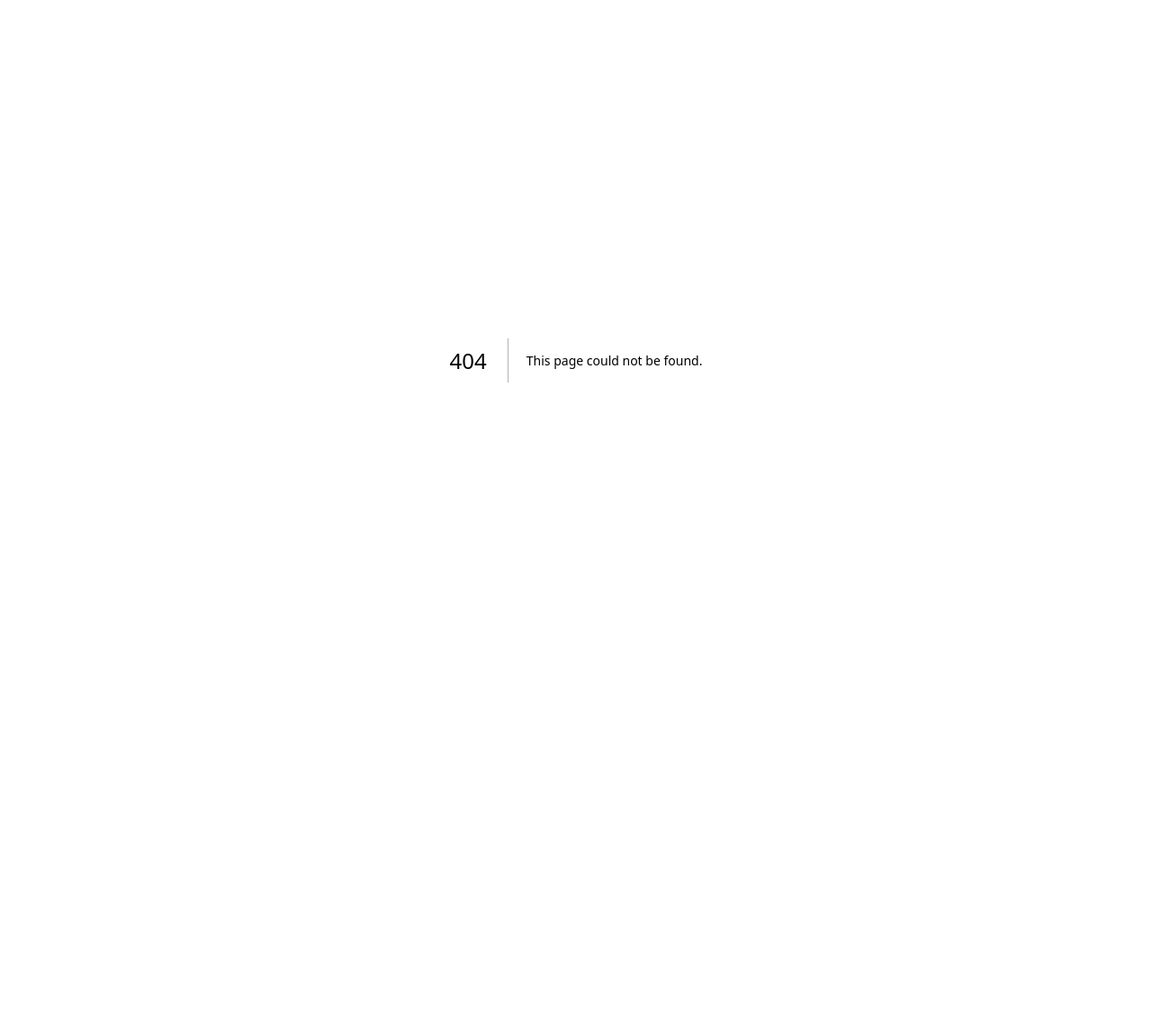
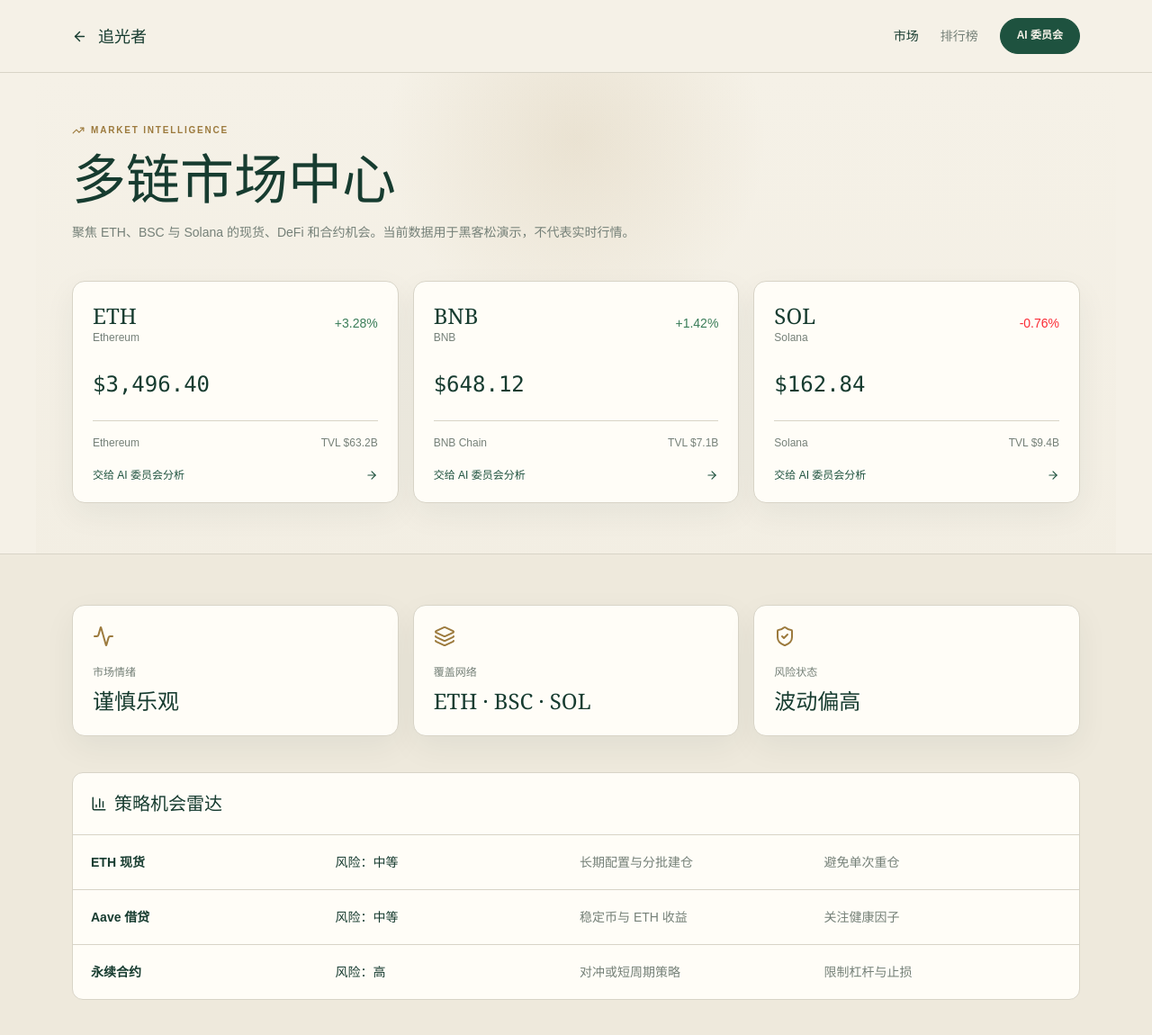
Before and after one commit to zhangbobo123/oracle-capital, a Next.js app: page /market in a window 1280 px wide. Before the commit this address had no page. Shown: the top 1150 px of the page at 90% size. Before the commit the page ends 800 px from the top, so only its background shows below. Built offline with nearby package versions, Linux system fonts and the light colour scheme.

Commit message:
Add dedicated market and rankings pages

```diff
--- a/next.config.ts
+++ b/next.config.ts
@@ -4,7 +4,7 @@ const isGitHubActions = process.env.STATIC_EXPORT === "true";
 const basePath = isGitHubActions ? "/oracle-capital" : "";
 
 const nextConfig: NextConfig = {
-  output: "export",
+  ...(isGitHubActions ? { output: "export" as const } : {}),
   basePath,
   assetPrefix: basePath,
   env: {
--- /dev/null
+++ b/src/app/market/page.tsx
@@ -0,0 +1,55 @@
+import Link from "next/link";
+import { ArrowLeft, ArrowRight, Activity, BarChart3, Layers3, ShieldCheck, TrendingUp } from "lucide-react";
+
+const assets = [
+  { symbol: "ETH", name: "Ethereum", price: "$3,496.40", change: "+3.28%", chain: "Ethereum", tvl: "$63.2B", tone: "text-[var(--positive)]" },
+  { symbol: "BNB", name: "BNB", price: "$648.12", change: "+1.42%", chain: "BNB Chain", tvl: "$7.1B", tone: "text-[var(--positive)]" },
+  { symbol: "SOL", name: "Solana", price: "$162.84", change: "-0.76%", chain: "Solana", tvl: "$9.4B", tone: "text-red-500" },
+];
+
+const opportunities = [
+  ["ETH 现货", "中等", "长期配置与分批建仓", "避免单次重仓"],
+  ["Aave 借贷", "中等", "稳定币与 ETH 收益", "关注健康因子"],
+  ["永续合约", "高", "对冲或短周期策略", "限制杠杆与止损"],
+];
+
+export default function MarketPage() {
+  return (
+    <main className="min-h-screen bg-[var(--bg)] text-[var(--ink)]">
+      <header className="border-b border-[var(--line)] bg-[var(--bg-glass)] backdrop-blur">
+        <div className="mx-auto flex h-20 max-w-[1200px] items-center justify-between px-5 lg:px-10">
+          <Link href="/" className="flex items-center gap-3 font-serif text-lg"><ArrowLeft size={17} />追光者</Link>
+          <nav className="flex items-center gap-6 text-sm"><span className="text-[var(--ink)]">市场</span><Link href="/rankings" className="text-[var(--muted)] hover:text-[var(--ink)]">排行榜</Link><Link href="/" className="primary-btn">AI 委员会</Link></nav>
+        </div>
+      </header>
+      <section className="hero-glow mx-auto max-w-[1200px] px-5 py-14 lg:px-10">
+        <div className="section-label"><TrendingUp size={14} /> MARKET INTELLIGENCE</div>
+        <h1 className="mt-4 font-serif text-4xl md:text-6xl">多链市场中心</h1>
+        <p className="mt-4 max-w-2xl text-sm leading-7 text-[var(--muted)]">聚焦 ETH、BSC 与 Solana 的现货、DeFi 和合约机会。当前数据用于黑客松演示，不代表实时行情。</p>
+        <div className="mt-10 grid gap-4 md:grid-cols-3">
+          {assets.map((asset) => (
+            <article key={asset.symbol} className="stat-card">
+              <div className="flex items-center justify-between"><div><div className="font-serif text-2xl">{asset.symbol}</div><div className="text-xs text-[var(--muted)]">{asset.name}</div></div><span className={`text-sm ${asset.tone}`}>{asset.change}</span></div>
+              <div className="mt-7 font-mono text-2xl">{asset.price}</div>
+              <div className="mt-6 flex justify-between border-t border-[var(--line)] pt-4 text-xs text-[var(--muted)]"><span>{asset.chain}</span><span>TVL {asset.tvl}</span></div>
+              <Link href={`/?question=${encodeURIComponent(`请分析 ${asset.symbol} 的现货、DeFi 和合约机会`)}`} className="mt-5 flex items-center justify-between text-xs text-[var(--green)]">交给 AI 委员会分析<ArrowRight size={14} /></Link>
+            </article>
+          ))}
+        </div>
+      </section>
+      <section className="border-t border-[var(--line)] bg-[var(--panel-soft)]">
+        <div className="mx-auto max-w-[1200px] px-5 py-14 lg:px-10">
+          <div className="grid gap-4 md:grid-cols-3">
+            <div className="stat-card"><Activity className="text-[var(--gold)]" /><div className="mt-5 text-xs text-[var(--muted)]">市场情绪</div><div className="mt-2 font-serif text-2xl">谨慎乐观</div></div>
+            <div className="stat-card"><Layers3 className="text-[var(--gold)]" /><div className="mt-5 text-xs text-[var(--muted)]">覆盖网络</div><div className="mt-2 font-serif text-2xl">ETH · BSC · SOL</div></div>
+            <div className="stat-card"><ShieldCheck className="text-[var(--gold)]" /><div className="mt-5 text-xs text-[var(--muted)]">风险状态</div><div className="mt-2 font-serif text-2xl">波动偏高</div></div>
+          </div>
+          <div className="mt-10 overflow-hidden rounded-xl border border-[var(--line)] bg-[var(--panel)]">
+            <div className="flex items-center gap-2 border-b border-[var(--line)] p-5 font-serif text-xl"><BarChart3 size={18} />策略机会雷达</div>
+            {opportunities.map(([name, risk, use, note]) => <div key={name} className="grid gap-2 border-b border-[var(--line)] p-5 text-sm last:border-0 md:grid-cols-4"><strong>{name}</strong><span>风险：{risk}</span><span className="text-[var(--muted)]">{use}</span><span className="text-[var(--muted)]">{note}</span></div>)}
+          </div>
+        </div>
+      </section>
+    </main>
+  );
+}
--- a/src/app/page.tsx
+++ b/src/app/page.tsx
@@ -1,6 +1,7 @@
 "use client";
 
 import { FormEvent, useEffect, useMemo, useState } from "react";
+import Link from "next/link";
 import {
   ArrowLeft,
   ArrowRight,
@@ -155,9 +156,9 @@ export default function Home() {
         <div className="mx-auto flex h-20 max-w-[1440px] items-center justify-between px-5 lg:px-10">
           <button onClick={() => setView("home")}><BrandMark /></button>
           <nav className="hidden items-center gap-9 text-sm text-[var(--muted)] md:flex">
-            <button onClick={() => { setView("home"); window.setTimeout(() => document.querySelector("#topics")?.scrollIntoView(), 0); }} className="hover:text-[var(--ink)]">{t.navMarket}</button>
+            <Link href="/market" className="hover:text-[var(--ink)]">{t.navMarket}</Link>
             <button onClick={() => setView("home")} className="text-[var(--ink)]">{t.navMasters}</button>
-            <button onClick={() => { setView("home"); window.setTimeout(() => document.querySelector("#rankings")?.scrollIntoView(), 0); }} className="hover:text-[var(--ink)]">{t.navRank}</button>
+            <Link href="/rankings" className="hover:text-[var(--ink)]">{t.navRank}</Link>
           </nav>
           <div className="flex items-center gap-2">
             <button className="icon-btn" onClick={() => setLang(lang === "zh" ? "en" : "zh")} aria-label="Change language">
--- /dev/null
+++ b/src/app/rankings/page.tsx
@@ -0,0 +1,45 @@
+import Link from "next/link";
+import { ArrowLeft, ArrowRight, Award, BarChart3 } from "lucide-react";
+
+const masters = [
+  ["弗里德里希·哈耶克", "货币竞争", "进取", "+27.3%", "76"],
+  ["彼得·林奇", "成长价值", "均衡", "+24.1%", "82"],
+  ["约翰·凯恩斯", "宏观周期", "均衡", "+22.5%", "79"],
+  ["艾萨克·牛顿", "量化周期", "均衡", "+21.8%", "74"],
+  ["沃伦·巴菲特", "价值投资", "稳健", "+18.4%", "91"],
+  ["亚当·斯密", "市场机制", "稳健", "+17.6%", "87"],
+  ["查理·芒格", "多元思维", "稳健", "+15.7%", "93"],
+  ["卡尔·马克思", "资本结构", "均衡", "+12.9%", "80"],
+];
+
+export default function RankingsPage() {
+  return (
+    <main className="min-h-screen bg-[var(--bg)] text-[var(--ink)]">
+      <header className="border-b border-[var(--line)] bg-[var(--bg-glass)] backdrop-blur">
+        <div className="mx-auto flex h-20 max-w-[1000px] items-center justify-between px-5 lg:px-10">
+          <Link href="/" className="flex items-center gap-3 font-serif text-lg"><ArrowLeft size={17} />追光者</Link>
+          <nav className="flex items-center gap-6 text-sm"><Link href="/market" className="text-[var(--muted)] hover:text-[var(--ink)]">市场</Link><span>排行榜</span><Link href="/" className="primary-btn">选择大师</Link></nav>
+        </div>
+      </header>
+      <section className="hero-glow mx-auto max-w-[1000px] px-5 py-14 lg:px-10">
+        <div className="section-label"><Award size={14} /> MASTER RANKINGS</div>
+        <h1 className="mt-4 font-serif text-4xl md:text-6xl">大师模拟表现榜</h1>
+        <p className="mt-4 text-sm text-[var(--muted)]">基于演示策略的 30 日模拟结果。排名不代表真实人物表现，也不构成未来收益承诺。</p>
+        <div className="mt-10 overflow-hidden rounded-xl border border-[var(--line)] bg-[var(--panel)] shadow-sm">
+          <div className="hidden grid-cols-[60px_1.5fr_1fr_1fr_100px_40px] border-b border-[var(--line)] px-5 py-3 text-[10px] uppercase tracking-wider text-[var(--muted)] md:grid"><span>排名</span><span>大师</span><span>风格</span><span>风险</span><span>模拟收益</span><span /></div>
+          {masters.map(([name, school, risk, performance, score], index) => (
+            <Link href={`/?master=${index}`} key={name} className="grid grid-cols-[44px_1fr_auto] items-center gap-3 border-b border-[var(--line)] p-5 last:border-0 hover:bg-[var(--panel-soft)] md:grid-cols-[60px_1.5fr_1fr_1fr_100px_40px]">
+              <span className="font-serif text-xl">{index + 1}</span>
+              <div><strong className="text-sm">{name}</strong><div className="mt-1 text-[10px] text-[var(--muted)]">综合评分 {score}</div></div>
+              <span className="hidden text-sm md:block">{school}</span>
+              <span className="hidden text-sm text-[var(--muted)] md:block">{risk}</span>
+              <span className="font-mono text-sm text-[var(--positive)]">{performance}</span>
+              <ArrowRight className="hidden md:block" size={15} />
+            </Link>
+          ))}
+        </div>
+        <div className="mt-8 flex items-center gap-2 rounded-xl border border-[var(--line)] bg-[var(--panel-soft)] p-4 text-xs text-[var(--muted)]"><BarChart3 size={16} />收益、评分与排名均为产品演示数据，真实投资决策应结合可验证的市场数据与风险承受能力。</div>
+      </section>
+    </main>
+  );
+}
```
